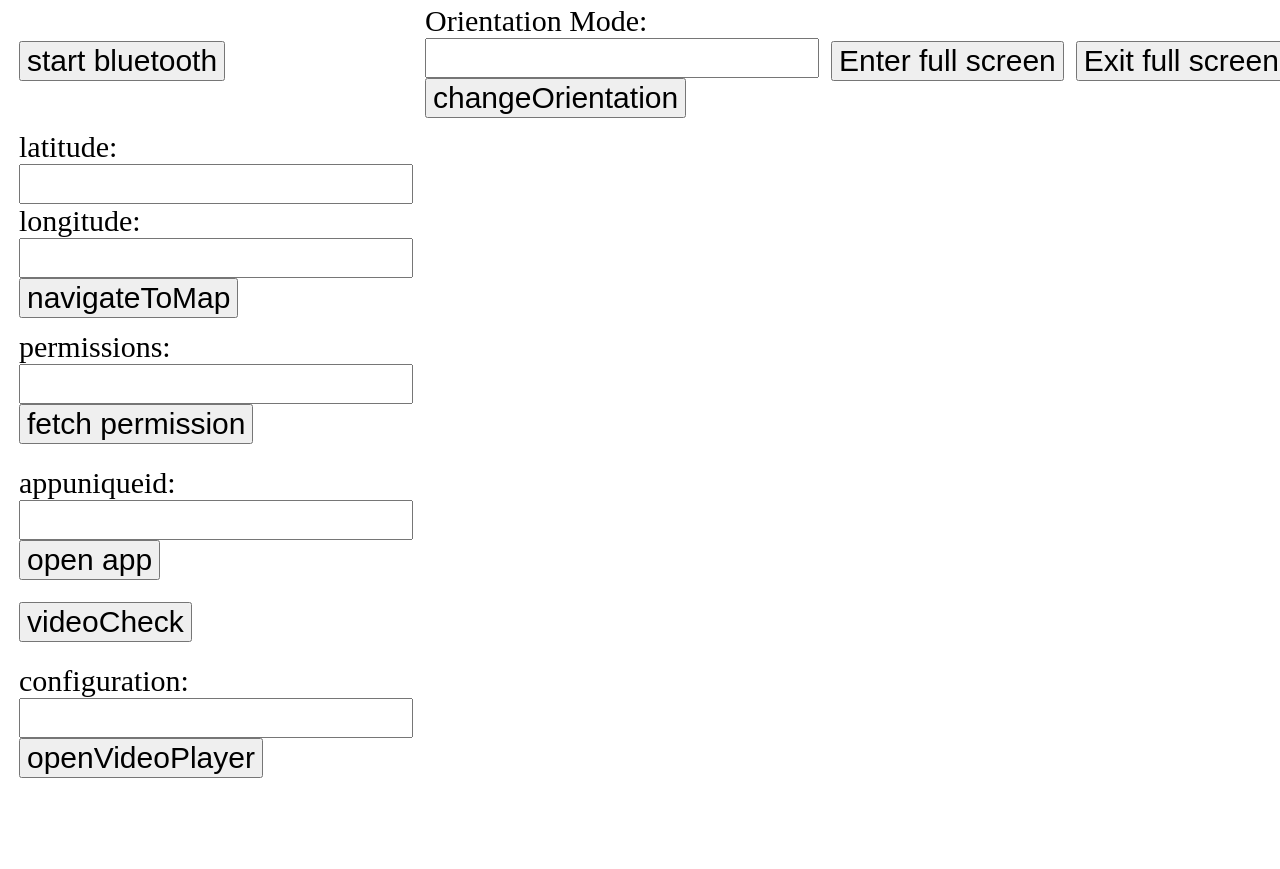
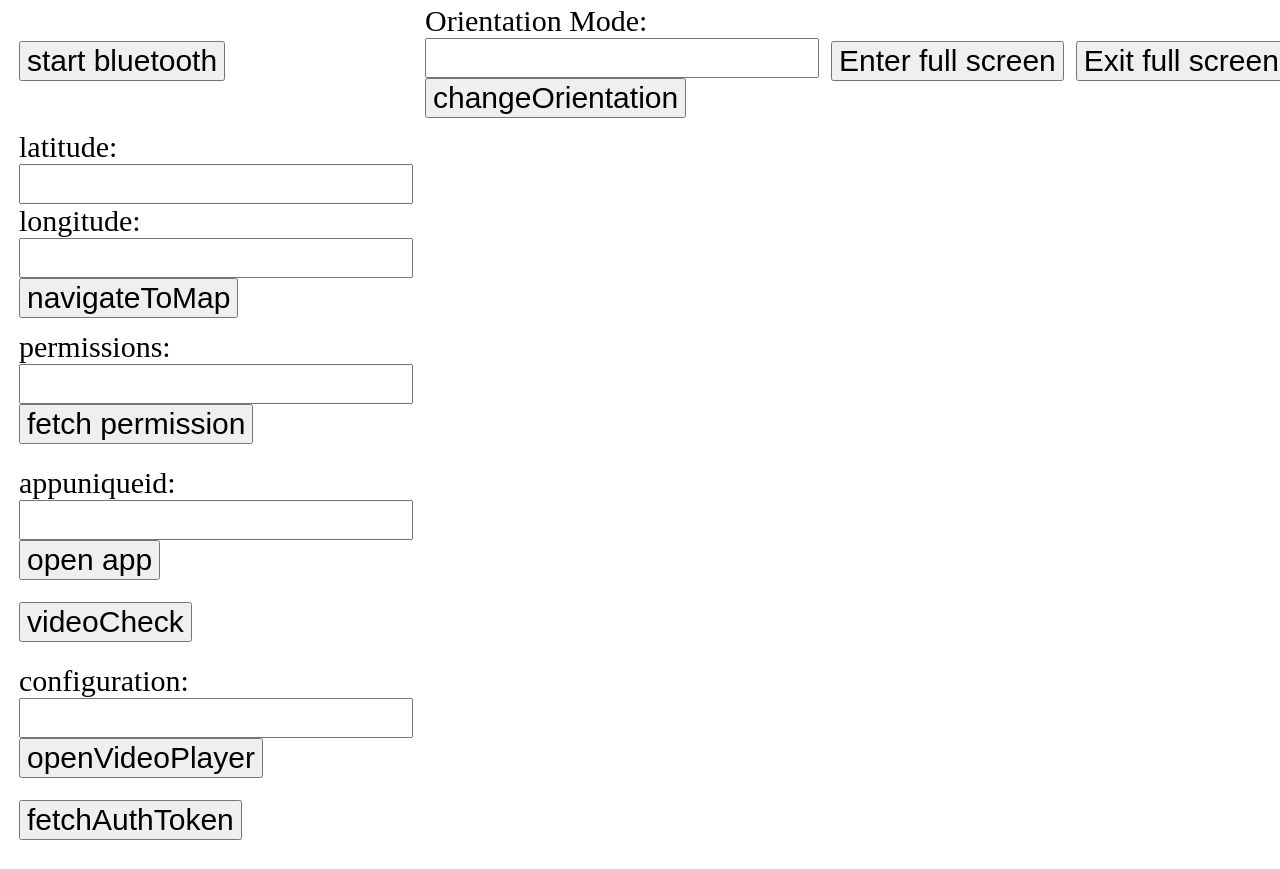
Before and after one commit to amit27592/aggregatorsample, a website: page index.html in a window 1280 px wide. Shown: the part 317-1186 px from the top of the page. Before the commit the page ends 1124 px from the top, so only its background shows below. Drawn offline with Linux system fonts and the light colour scheme.

Commit message:
auth token method add

```diff
--- a/index.html
+++ b/index.html
@@ -532,6 +532,19 @@
             })
         }
 
+        function fetchAuthToken() {
+            let env = PhonePe.Constants.Species.web
+            PhonePe.PhonePe.build(env).then((sdk) => {
+                sdk.fetchAuthToken().then((res2) => {
+                    console.log('res2 = ' + res2)
+                    alert(JSON.stringify(res2))
+                }).catch((err) => {
+                    console.log('Failed to check video call with error = ' + err)
+                    alert('Failed to check video call with error = ' + JSON.stringify(err))
+                })
+            })
+        }
+
         function videoCallback(params) {
             console.log('got call from native: ', JSON.stringify(params))
         }
@@ -608,6 +621,11 @@
                 </form>
             </tr>
         <tr>
+        <tr>
+            <td>
+                <input id="clickMe34" type="button" value="fetchAuthToken" onclick="console.log('fetchAuthToken pressed');fetchAuthToken();" </td>
+            </tr>
+        <tr>
     </table>
 </body>
 
```
